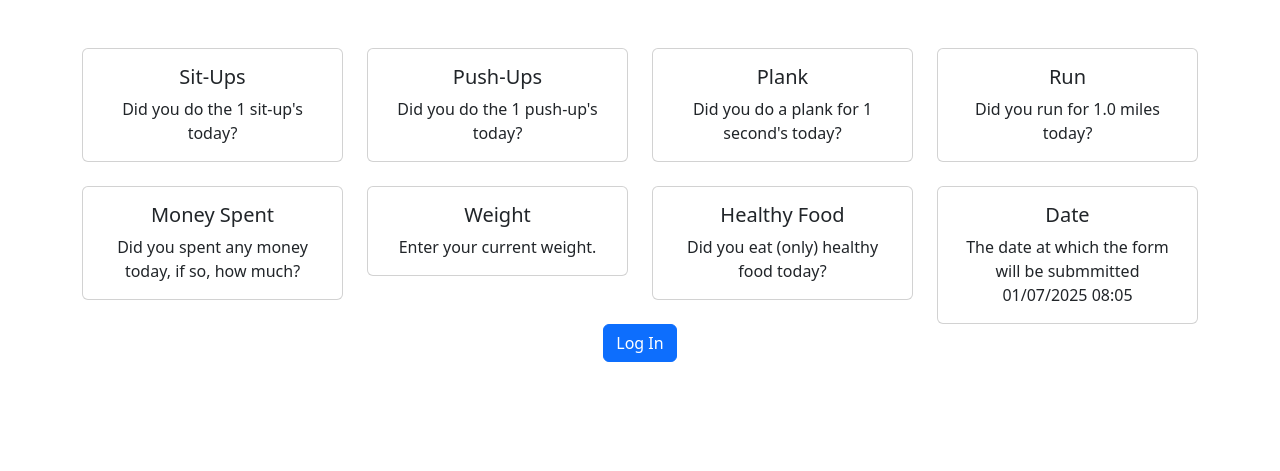
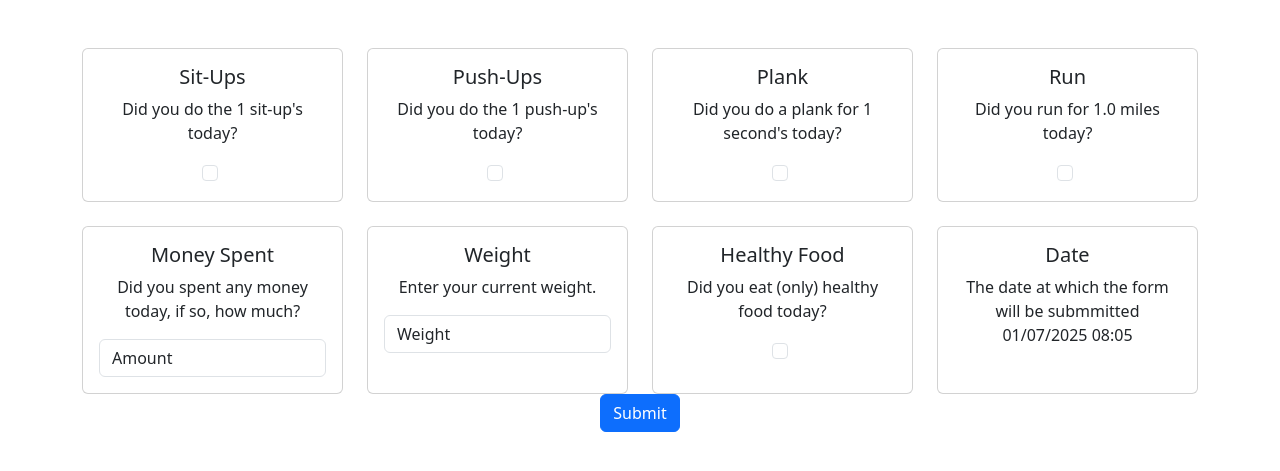
Before and after one commit to manuher121/exercisewebsite, a Flask app: page / in a window 1280 px wide. Shown: the part 74-545 px from the top of the page. Run offline with Flask 3, Linux system fonts and the light colour scheme; a user stored in the database is signed in.

Commit message:
Some Updates made

```diff
--- a/app.py
+++ b/app.py
@@ -57,10 +57,6 @@ def index():
 
     get_exercises_info = select(Exercise).where(Exercise.user_id == session["user_id"])
     with engine.connect() as conn:
-
-
-
-
 
         result = conn.execute(get_exercises_info)
         for row in result:
@@ -146,3 +142,17 @@ def logout():
 @app.route("/options")
 def options():
     return redirect("/")
+
+@app.route("/daily")
+def daily():
+    get_exercises_info = select(Exercise).where(Exercise.user_id == session["user_id"])
+    with engine.connect() as conn:
+
+        result = conn.execute(get_exercises_info)
+        for row in result:
+            exercises_info = row._mapping
+        if exercises_info.user_id == session["user_id"]:
+            date = datetime.now()
+            return render_template("daily.html", exercises_info=exercises_info, date=date.strftime('%d/%m/%Y %H:%M'))
+        else:
+            return render_template("options.html")
--- a/templates/daily.html
+++ b/templates/daily.html
@@ -6,72 +6,84 @@
 
 {% block main %}
     <form action="/daily" method="post">
-        <div class="row row-cols-2 row-cols-md-4 g-4">
+        <div class="row row-cols-1 row-cols-md-4 g-4">
             <div class="col">
-                <div class="card">
+                <div class="card h-100">
                     <div class="card-body">
                         <h5 class="card-title">Sit-Ups</h5>
                         <p class="card-text">Did you do the {{ exercises_info.sit_ups }} sit-up's today?</p>
+                        <input class="form-check-input" type="checkbox" value="sit_ups" id="checkDefault">
+                        <label class="form-check-label" for="checkDefault">
                     </div>
                 </div>
             </div>
 
             <div class="col">
-                <div class="card">
+                <div class="card h-100">
                     <div class="card-body">
                         <h5 class="card-title">Push-Ups</h5>
                         <p class="card-text">Did you do the {{ exercises_info.push_ups }} push-up's today?</p>
+                        <input class="form-check-input" type="checkbox" value="sit_ups" id="checkDefault">
+                        <label class="form-check-label" for="checkDefault">
                     </div>
                 </div>
             </div>
 
             <div class="col">
-                <div class="card">
+                <div class="card h-100">
                     <div class="card-body">
                         <h5 class="card-title">Plank</h5>
                         <p class="card-text">Did you do a plank for {{ exercises_info.plank }} second's today?</p>
+                        <input class="form-check-input" type="checkbox" value="sit_ups" id="checkDefault">
+                        <label class="form-check-label" for="checkDefault">
                     </div>
                 </div>
             </div>
 
             <div class="col">
-                <div class="card">
+                <div class="card h-100">
                     <div class="card-body">
                         <h5 class="card-title">Run</h5>
                         <p class="card-text">Did you run for {{ exercises_info.run }} miles today?</p>
+                        <input class="form-check-input" type="checkbox" value="sit_ups" id="checkDefault">
+                        <label class="form-check-label" for="checkDefault">
                     </div>
                 </div>
             </div>
 
             <div class="col">
-                <div class="card">
+                <div class="card h-100">
                     <div class="card-body">
                         <h5 class="card-title">Money Spent</h5>
                         <p class="card-text">Did you spent any money today, if so, how much?</p>
+                        <input class="form-control" type="text" value="Amount" aria-label="readonly input example">
                     </div>
                 </div>
             </div>
 
             <div class="col">
-                <div class="card">
+                <div class="card h-100">
                     <div class="card-body">
                         <h5 class="card-title">Weight</h5>
                         <p class="card-text">Enter your current weight.</p>
+                        <input class="form-control" type="text" value="Weight" aria-label="readonly input example">
                     </div>
                 </div>
             </div>
 
             <div class="col">
-                <div class="card">
+                <div class="card h-100">
                     <div class="card-body">
                         <h5 class="card-title">Healthy Food</h5>
                         <p class="card-text">Did you eat (only) healthy food today?</p>
+                        <input class="form-check-input" type="checkbox" value="sit_ups" id="checkDefault">
+                        <label class="form-check-label" for="checkDefault">
                     </div>
                 </div>
             </div>
 
             <div class="col">
-                <div class="card">
+                <div class="card h-100">
                     <div class="card-body">
                         <h5 class="card-title">Date</h5>
                         <p class="card-text">The date at which the form will be submmitted {{ date }}</p>
@@ -80,11 +92,7 @@
             </div>
 
         </div>
-
-        <button class="btn btn-primary" type="submit">Log In</button>
+            <button class="btn btn-primary" type="submit">Submit</button>
     </form>
 
-
-
-
 {% endblock %}
```
Also changed, not shown: 2 other files.
